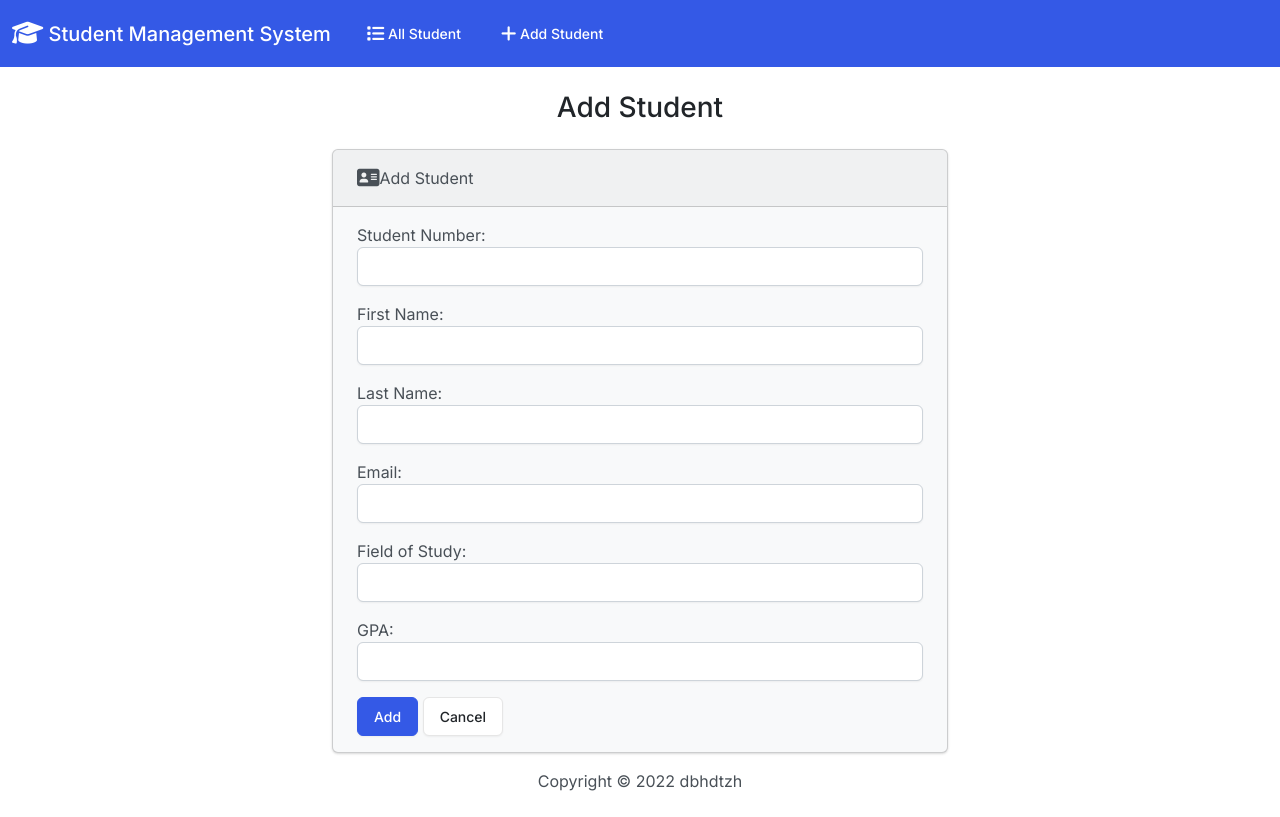
After one commit to bangjohn/djangoProject, a Django app: page /add/ in a window 1280 px wide. The commit adds this page. Run offline with Django 4.2, Linux system fonts and the light colour scheme; some libraries are stand-ins or nearby versions.

Commit message:
add student feature

```diff
--- /dev/null
+++ b/students/forms.py
@@ -0,0 +1,24 @@
+from django import forms
+from .models import Student
+
+
+class StudentForm(forms.ModelForm):
+    class Meta:
+        model = Student
+        fields = ['student_number', 'first_name', 'last_name', 'email', 'field_of_study', 'gpa']
+        labels = {
+            'student_number': 'Student Number',
+            'first_name': 'First Name',
+            'last_name': 'Last Name',
+            'email': 'Email',
+            'field_of_study': 'Field of Study',
+            'gpa': 'GPA',
+        }
+        widgets = {
+            'student_number': forms.NumberInput(attrs={'class': 'form-control'}),
+            'first_name': forms.TextInput(attrs={'class': 'form-control'}),
+            'last_name': forms.TextInput(attrs={'class': 'form-control'}),
+            'email': forms.EmailInput(attrs={'class': 'form-control'}),
+            'field_of_study': forms.TextInput(attrs={'class': 'form-control'}),
+            'gpa': forms.NumberInput(attrs={'class': 'form-control'}),
+        }
--- a/students/urls.py
+++ b/students/urls.py
@@ -4,4 +4,5 @@ from . import views
 urlpatterns = [
     path('', views.index, name='index'),
     path('<int:id>', views.view_student, name='view_student'),
+    path('add/', views.add_student, name='add_student'),
 ]
--- a/students/views.py
+++ b/students/views.py
@@ -2,13 +2,37 @@ from django.http import HttpResponseRedirect
 from django.shortcuts import render
 from django.urls import reverse
 from .models import Student
+from .forms import StudentForm
+
 
 # Create your views here.
 def index(request):
-    return render(request, 'students/index.html',{
+    return render(request, 'students/index.html', {
         'students': Student.objects.all()
     })
 
-def view_student(request,id):
+
+def view_student(request, id):
     students = Student.objects.get(pk=id)
     return HttpResponseRedirect(reverse('index'))
+
+
+def add_student(request):
+    if request.method == 'POST':
+        form = StudentForm(request.POST)
+        if form.is_valid():
+            new_student_number = form.cleaned_data['student_number']
+            new_first_name = form.cleaned_data['first_name']
+            new_last_name = form.cleaned_data['last_name']
+            new_email = form.cleaned_data['email']
+            new_field_of_study = form.cleaned_data['field_of_study']
+            new_gpa = form.cleaned_data['gpa']
+            new_student = Student(student_number=new_student_number, first_name=new_first_name, last_name=new_last_name, email=new_email, field_of_study=new_field_of_study, gpa=new_gpa)
+            new_student.save()
+            return render(request, 'students/add_student.html', {
+                'form': StudentForm(),
+                'success': True
+            })
+    else:
+        form = StudentForm()
+    return render(request, 'students/add_student.html', {'form': StudentForm()})
--- /dev/null
+++ b/templates/students/add_student.html
@@ -0,0 +1,28 @@
+{% extends "students/base.html" %}
+
+{%  block body %}
+    <h3 class="text-center m-4">Add Student</h3>
+    {% if success %}
+        <div class="alert alert-success" role="alert">
+            The student has been added successfully! <a href="{% url 'index' %}" class="alert-link">Go to homepage.</a>
+        </div>
+    {% else %}
+        <div class="row justify-content-center">
+            <div class="col-6">
+                <div class="card bg-light mb-3">
+                    <div class="card-header">
+                        <i class="fa-solid fa-address-card fa-lg"></i>Add Student
+                    </div>
+                    <div class="card-body">
+                        <form action="{% url 'add_student' %}" method="POST">
+                            {% csrf_token %}
+                            {{ form.as_p }}
+                            <button type="submit" class="btn btn-primary">Add</button>
+                            <a href="{% url 'index' %}" class="btn btn-secondary">Cancel</a>
+                        </form>
+                    </div>
+                </div>
+            </div>
+        </div>
+    {%  endif %}
+{% endblock %}
--- /dev/null
+++ b/templates/students/base.html
@@ -0,0 +1,52 @@
+{% load static %}
+<!DOCTYPE html>
+<html lang="en">
+    <head>
+        <meta charset="UTF-8">
+        <title>Index Student</title>
+        <link rel="stylesheet" href="https://cdnjs.cloudflare.com/ajax/libs/font-awesome/6.2.0/css/all.min.css"/>
+        <link href="{% static 'css/bootstrap.min.css' %}" rel="stylesheet">
+    </head>
+    <body class="d-flex flex-column min-vh-100">
+        <nav class="navbar navbar-expand-lg navbar-dark bg-primary">
+            <div class="container-fluid">
+                <a class="navbar-brand" href="{% url 'index' %}">
+                    <i class="fas fa-graduation-cap fa-lg"></i>
+                    Student Management System
+                </a>
+                <button class="navbar-toggler" type="button" data-bs-toggle="collapse" data-bs-target="#navbarColor01" aria-controls="navbarColor01" aria-expanded="false" aria-label="Toggle navigation">
+                <span class="navbar-toggler-icon"></span>
+                </button>
+                <div class="collapse navbar-collapse" id="navbarColor01">
+                    <ul class="navbar-nav me-auto">
+                        <li class="nav-item">
+                            <a class="nav-link" href="{% url 'index' %}">
+                            <i class="fa-solid fa-list fa-lg"></i>
+                            All Student
+                            </a>
+                        </li>
+                        <li class="nav-item">
+                            <a class="nav-link" href="{% url 'add_student' %}">
+                            <i class="fa-solid fa-plus fa-lg"></i>
+                            Add Student
+                            </a>
+                        </li>
+                    </ul>
+                </div>
+            </div>
+        </nav>
+        <div class="container-fluid">
+        {% block body %}
+        {% endblock %}
+        </div>
+        <footer class="mt-auto mb-4">
+            <div class="text-center">
+                <span>
+                    Copyright &copy; <!--suppress JSCheckFunctionSignatures -->
+                    <script>document.write(new Date().getFullYear())</script> dbhdtzh
+                </span>
+            </div>
+        </footer>
+        <script src="https://cdn.jsdelivr.net/npm/bootstrap@5.0.2/dist/js/bootstrap.bundle.min.js"> </script>
+    </body>
+</html>
```
Also changed, not shown: templates/students/index.html (+5 -48 lines), db.sqlite3, students/models.py (line endings or trailing spaces).
